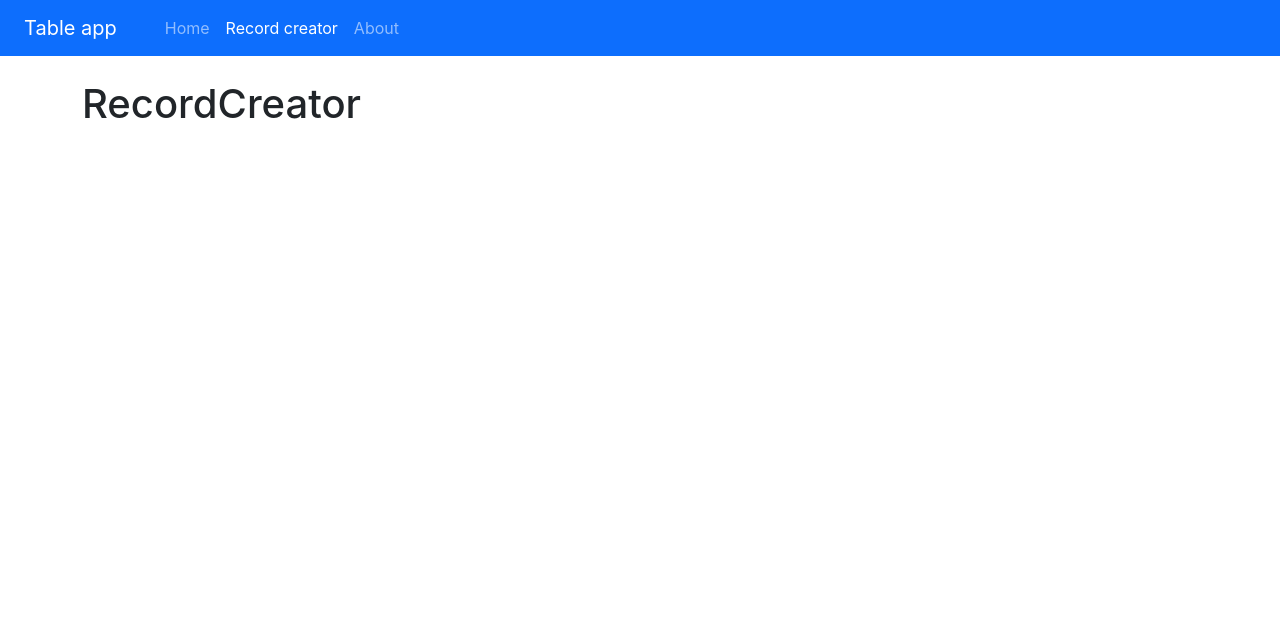
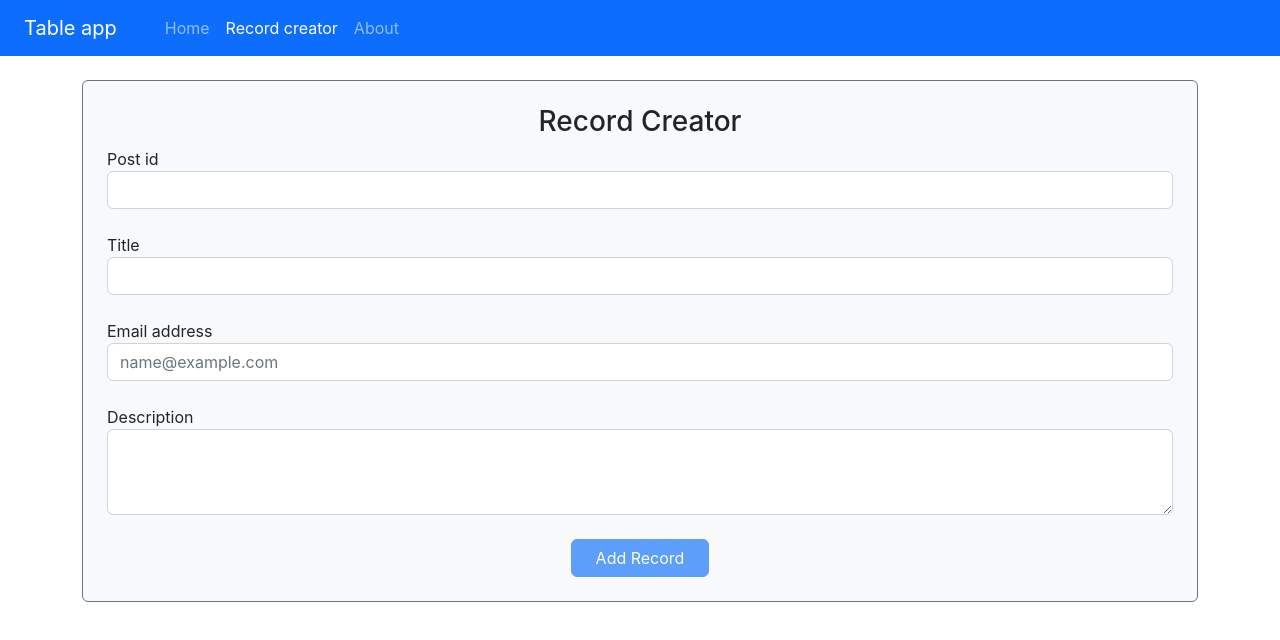
Before and after one commit to katerynananyzniuk/table, a React (Create React App) app: page /record-creator in a window 1280 px wide. Shown: the top 640 px of the page. Built offline with nearby package versions, Linux system fonts and the light colour scheme.

Commit message:
added RecordCreator form

```diff
--- a/db.json
+++ b/db.json
@@ -1,8 +1,18 @@
 {
-  "user": [
+  "posts": [
     {
-      "id": 0,
-      "name": "John"
+      "postId": 1,
+      "id": 1,
+      "name": "id labore ex et quam laborum",
+      "email": "Eliseo@gardner.biz",
+      "body": "laudantium enim quasi est quidem magnam voluptate ipsam eos tempora quo necessitatibus dolor quam autem quasi reiciendis et nam sapiente accusantium"
+    },
+    {
+      "postId": 1,
+      "id": 2,
+      "name": "quo vero reiciendis velit similique earum",
+      "email": "Jayne_Kuhic@sydney.com",
+      "body": "est natus enim nihil est dolore omnis voluptatem numquam et omnis occaecati quod ullam at voluptatem error expedita pariatur nihil sint nostrum voluptatem reiciendis et"
     }
   ]
 }
--- /dev/null
+++ b/src/components/Post.tsx
@@ -0,0 +1,17 @@
+import {IPost} from "../models"
+
+interface PostProps {
+  post: IPost
+}
+
+export const Post = ({post}: PostProps) => {
+  return (
+    <tr>
+      <td>{post.postId}</td>
+      <td>{post.id}</td>
+      <td>{post.name}</td>
+      <td>{post.email}</td>
+      <td>{post.body}</td>
+    </tr>
+  )
+}
--- a/src/components/Table.tsx
+++ b/src/components/Table.tsx
@@ -1,17 +1,33 @@
 import {useState, useEffect} from 'react'
 import {IPost} from '../models'
 import axios from 'axios'
+import {Post} from '../components/Post'
 
 function Table() {
   const [posts, setPosts] = useState<IPost[]>([])
 
   async function fetchData() {
-    const response = await axios.get('https://jsonplaceholder.typicode.com/posts?_start=0&_limit=10')
+    const response = await axios.get('https://jsonplaceholder.typicode.com/posts/1/comments?_start=0&_limit=10')
     const posts = response.data
     console.log(posts);
 
     setPosts(posts)
   }
+
+  // async function postData() {
+  //   const response = await axios.post('https://my-json-server.typicode.com/katerynananyzniuk/table/user', {
+  //     postId: 1,
+  //     id: 2,
+  //     name: "id labore ex et quam laborum",
+  //     email: "Eliseo@gardner.biz",
+  //     body: "laudantium enim quasi est quidem magnam voluptate ipsam eos tempora quo necessitatibus dolor quam autem quasi reiciendis et nam sapiente accusantium"
+  //   })
+
+  //   const post = response.data
+  //   console.log(post);
+
+  //   setPosts(post)
+  // }
 
   useEffect(() => {
     try {
@@ -23,27 +39,19 @@ function Table() {
 
   return (
     <table className="table table-striped">
-      <thead className='text-uppercase'>
+      <thead className='text-lowercase'>
         <tr>
-          <th scope="col">user_id</th>
+          <th scope="col">post_id</th>
+          <th scope="col">id</th>
+          <th scope="col">name</th>
           <th scope="col">email</th>
-          <th scope="col">post_id</th>
-          <th scope="col">title</th>
           <th scope="col">body</th>
         </tr>
       </thead>
       <tbody>
         {
           posts.map(post => {
-            return (
-              <tr key={post.id}>
-                <td>{post.userId}</td>
-                <td>email</td>
-                <td>{post.id}</td>
-                <td>{post.title}</td>
-                <td>{post.body}</td>
-              </tr>
-            )
+            return <Post post={post} key={post.id} />
           })
         }
       </tbody>
--- a/src/pages/RecordCreator.tsx
+++ b/src/pages/RecordCreator.tsx
@@ -1,7 +1,47 @@
+import {useState} from 'react'
+
 function RecordCreator(props: any) {
+  const [record, setRecord] = useState([])
+
+  function submitHandler(event: any) {
+    event.preventDefault()
+  }
+
+  async function createRecordHandler() {
+    //
+  }
+
   return (
-    <div>
-      <h1>RecordCreator</h1>
+    <div className="p-4 mb-4 bg-light rounded-2 border border-secondary">
+      <h3 className="text-center">Record Creator</h3>
+      <form
+        className="d-flex flex-column"
+        onSubmit={submitHandler}
+      >
+        <div className="form-group mb-4">
+          <label htmlFor="postId">Post id</label>
+          <input type="number" className="form-control" id="postId" min={0} />
+        </div>
+        <div className="form-group mb-4">
+          <label htmlFor="name">Title</label>
+          <input type="text" className="form-control" id="name" />
+        </div>
+        <div className="form-group mb-4">
+          <label htmlFor="exampleFormControlInput1">Email address</label>
+          <input type="email" className="form-control" id="exampleFormControlInput1" placeholder="name@example.com" />
+        </div>
+        <div className="form-group mb-4">
+          <label htmlFor="body">Description</label>
+          <textarea className="form-control" id="body" rows={3}></textarea>
+        </div>
+        <div className="d-flex justify-content-center">
+          <button
+            className="btn btn-primary px-4"
+            disabled={record.length === 0}
+            onSubmit={createRecordHandler}
+          >Add Record</button>
+        </div>
+      </form>
     </div>
   )
 }
```
Also changed, not shown: src/models.ts (+4 -3 lines).
